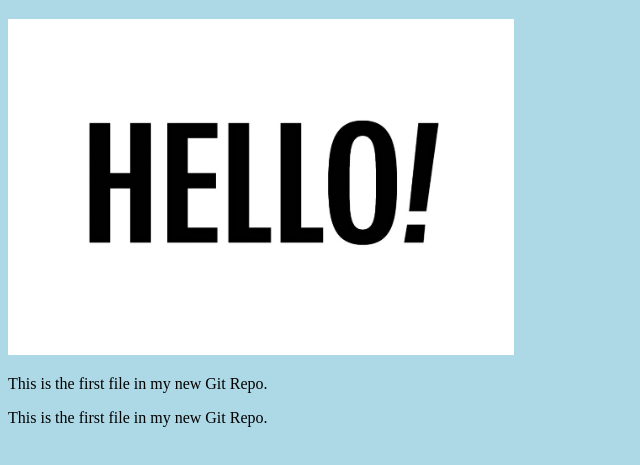
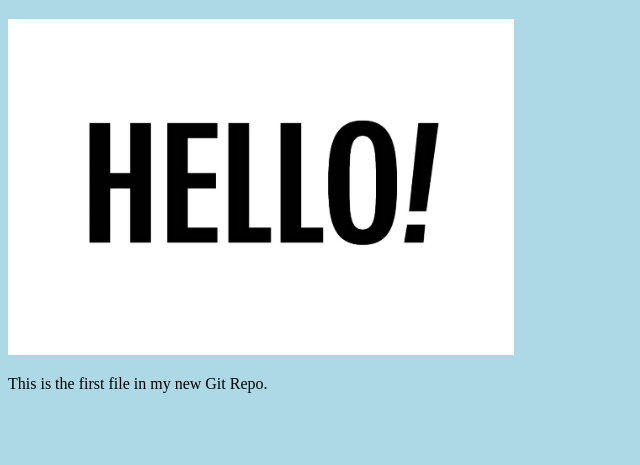
Before and after one commit to nanshinvic/third, a plain HTML site: page index.html in a window 1280 px wide. Shown: the part 61-526 px from the top of the page, without its empty margins (0-640 px from the left). Drawn offline with Linux system fonts and the light colour scheme.

Commit message:
Update index.html

```diff
--- a/index.html
+++ b/index.html
@@ -13,6 +13,5 @@
 <div><img src="hello.jpg" alt="Hello  World from Space.Enjoy"
     style="width:50%;max-width:40%"></div>
 <p>This is the first file in my new Git Repo.</p>
-<p>This is the first file in my new Git Repo.</p>
 </body>
 </html>
```
